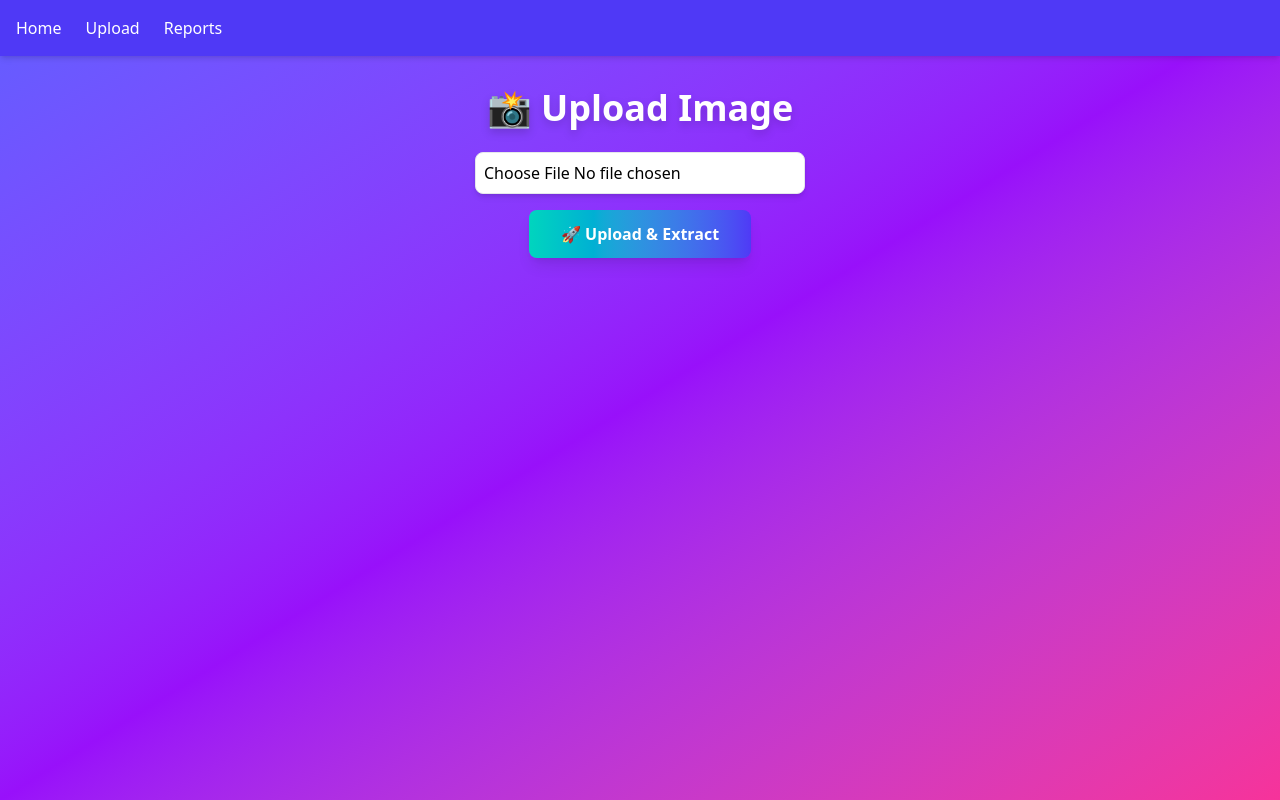
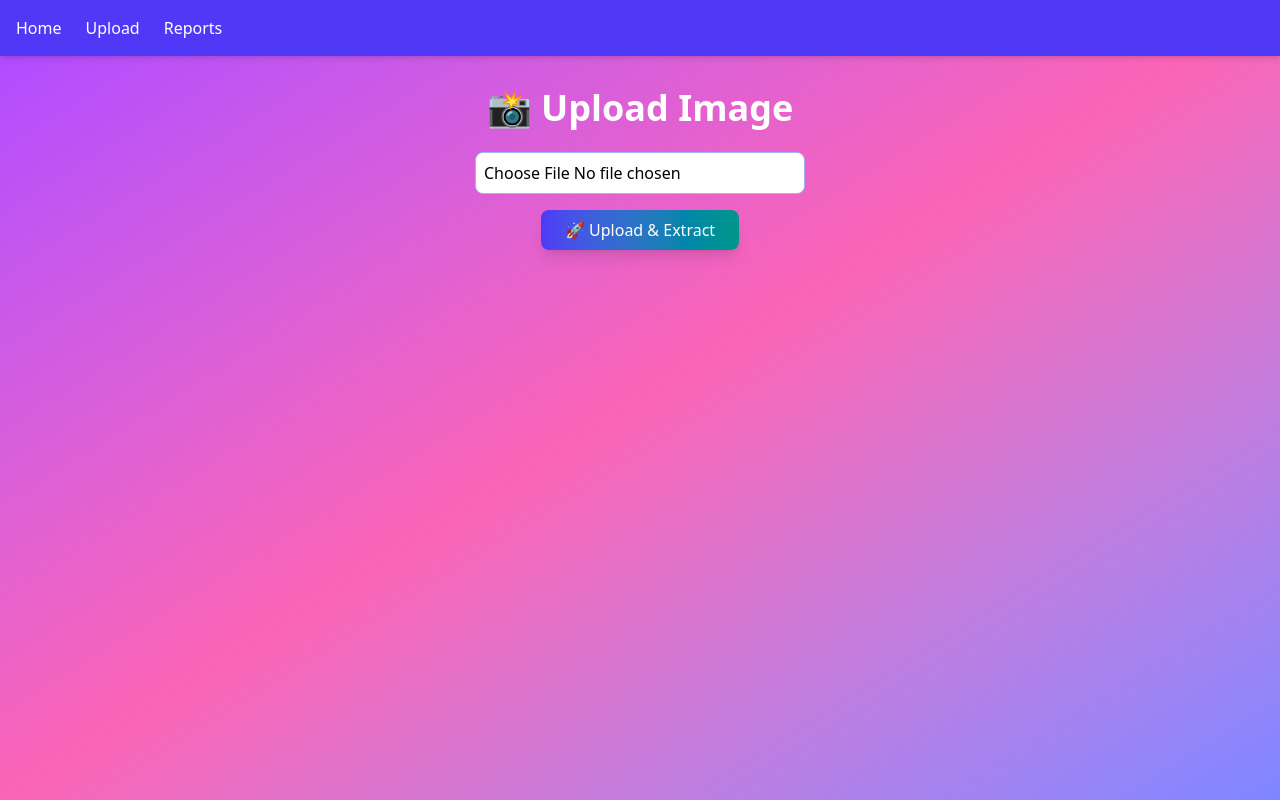
Before and after one commit to rachakondasai/business-app, a Next.js app: page /upload in a window 1280 px wide. Built offline with nearby package versions, Linux system fonts and the light colour scheme.

Commit message:
Rebranded to SMK Traders - Created by Rachakonda Sai

```diff
--- a/pages/upload.js
+++ b/pages/upload.js
@@ -15,34 +15,36 @@ export default function Upload() {
     const reader = new FileReader();
     reader.readAsDataURL(image);
     reader.onload = async () => {
+      // OCR Extract
       const {
         data: { text },
       } = await Tesseract.recognize(reader.result, "eng");
+
       setResult(text);
 
-      // Determine session by time
-      const now = new Date();
-      const hour = now.getHours();
-      let session = "Unknown";
-      if (hour >= 10 && hour < 13) session = "Morning";
-      else if (hour >= 14 && hour < 16) session = "Afternoon";
-      else if (hour >= 18 && hour < 20) session = "Evening";
-
-      await fetch("/api/upload", {
+      // 🚀 Send extracted text to API for saving in Supabase
+      const response = await fetch("/api/upload", {
         method: "POST",
         headers: { "Content-Type": "application/json" },
-        body: JSON.stringify({ item: text.trim(), session }),
+        body: JSON.stringify({ item: text.trim() }),
       });
+
+      const resData = await response.json();
+      console.log("Saved to DB:", resData);
+
+      setLoading(false);
+      if (!response.ok) {
+        alert("Error saving to database: " + resData.error);
+      }
     };
-    setLoading(false);
   };
 
   return (
-    <div className="min-h-screen bg-gradient-to-br from-indigo-500 via-purple-600 to-pink-500 text-white">
+    <div className="min-h-screen bg-gradient-to-br from-purple-500 via-pink-400 to-indigo-400">
       <Navbar />
       <div className="p-8 flex flex-col items-center">
         <motion.h1
-          className="text-4xl font-extrabold mb-6 drop-shadow-lg"
+          className="text-4xl font-bold text-white mb-6"
           initial={{ opacity: 0, y: -30 }}
           animate={{ opacity: 1, y: 0 }}
           transition={{ duration: 0.6 }}
@@ -50,34 +52,33 @@ export default function Upload() {
           📸 Upload Image
         </motion.h1>
 
-        <motion.input
+        <input
           type="file"
           accept="image/*"
           onChange={(e) => setImage(e.target.files[0])}
-          className="mb-4 border border-gray-200 text-black rounded-lg p-2 bg-white shadow-md"
-          initial={{ opacity: 0 }}
-          animate={{ opacity: 1 }}
-          transition={{ delay: 0.4 }}
+          className="mb-4 border border-indigo-300 rounded-lg p-2 bg-white"
         />
 
         <motion.button
-          className="px-8 py-3 font-semibold bg-gradient-to-r from-teal-400 to-indigo-600 text-white rounded-lg shadow-lg hover:scale-105 transition-all"
+          className="px-6 py-2 bg-gradient-to-r from-indigo-600 to-teal-600 text-white rounded-lg shadow-lg hover:scale-105 transition-all"
           onClick={handleUpload}
           disabled={loading}
           whileTap={{ scale: 0.95 }}
         >
-          {loading ? "⏳ Processing..." : "🚀 Upload & Extract"}
+          {loading ? "Processing..." : "🚀 Upload & Extract"}
         </motion.button>
 
         {result && (
           <motion.div
-            className="mt-8 w-full max-w-lg bg-white text-gray-800 p-6 rounded-xl shadow-2xl"
+            className="mt-6 w-full max-w-lg bg-white p-6 rounded-xl shadow-lg"
             initial={{ opacity: 0, scale: 0.9 }}
             animate={{ opacity: 1, scale: 1 }}
             transition={{ duration: 0.6 }}
           >
-            <h2 className="font-bold text-indigo-600 mb-2">✨ Extracted Text:</h2>
-            <pre className="whitespace-pre-wrap">{result}</pre>
+            <h2 className="font-semibold text-indigo-700 mb-2">
+              ✨ Extracted Text:
+            </h2>
+            <pre className="text-gray-700 whitespace-pre-wrap">{result}</pre>
           </motion.div>
         )}
       </div>
```
